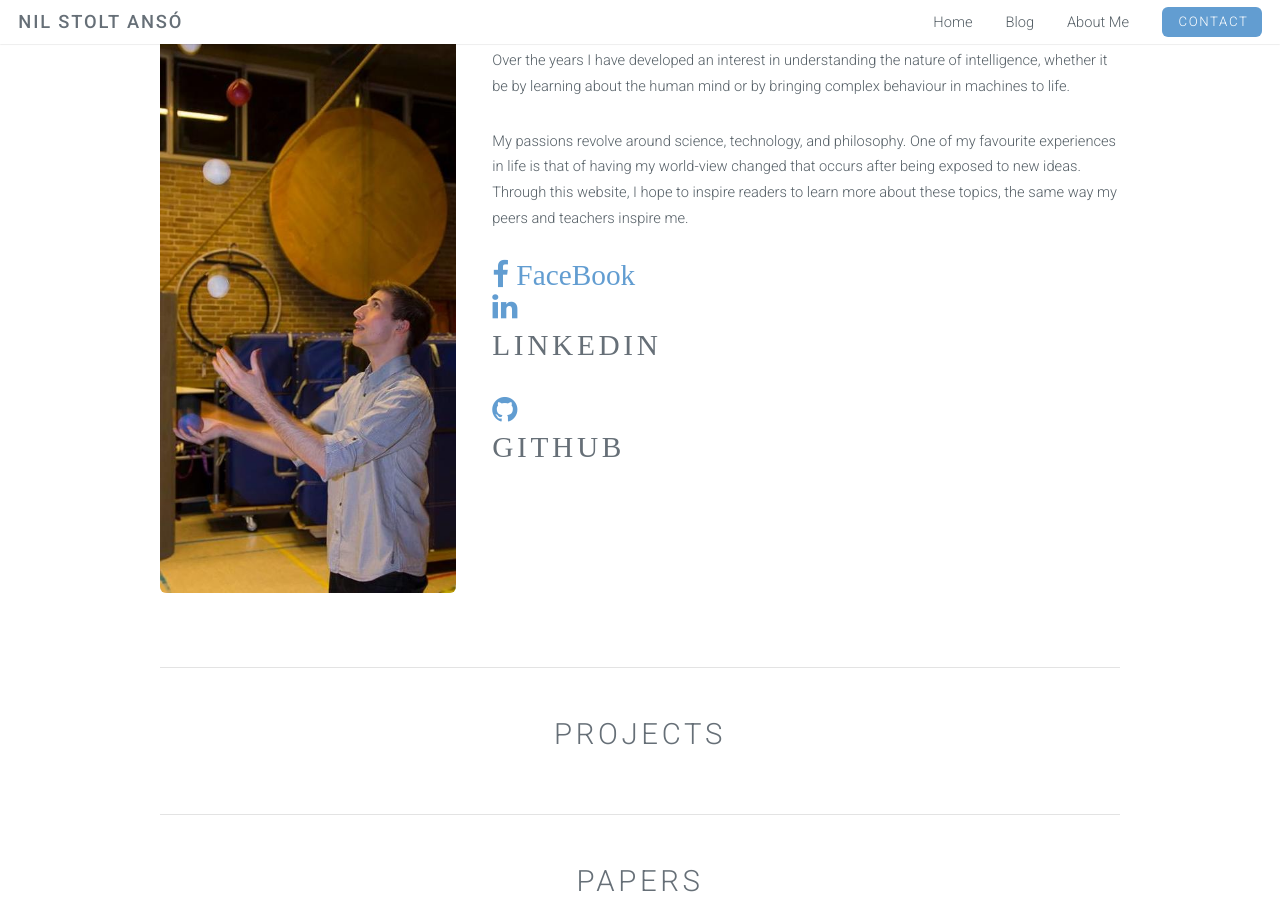
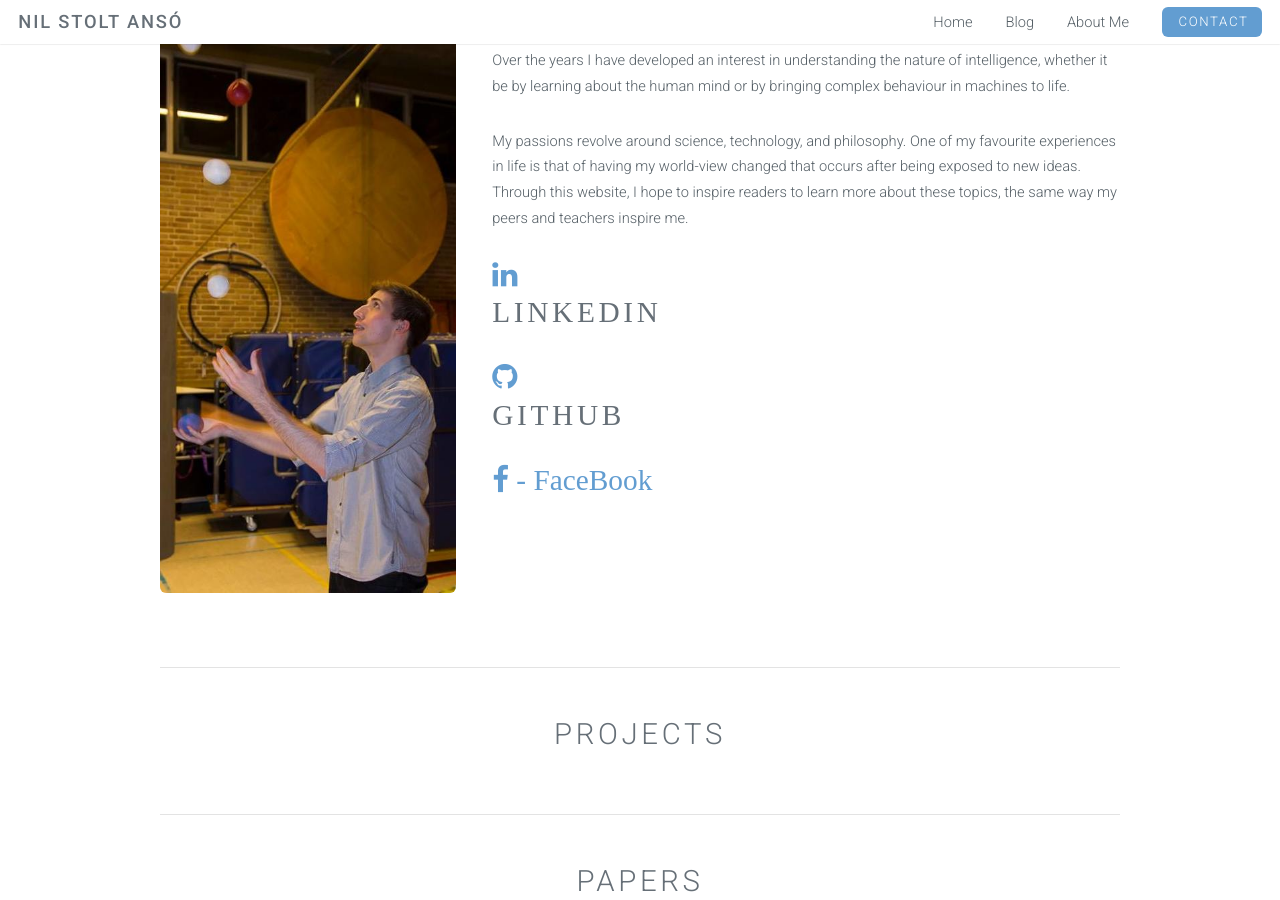
Before and after one commit to NILOIDE/NILOIDE.github.io, a Jekyll site: the page built from About-Me.html, in a window 1280 px wide and 900 px high, scrolled down 381 px. Built offline with Jekyll 4.4.1, drawn with Linux system fonts in a browser that asks for light colours.

Commit message:
Messing with the social media buttons again

```diff
--- a/About-Me.html
+++ b/About-Me.html
@@ -23,17 +23,6 @@ layout: default
                     <p>I am a student at the Artificial Intelligence Master's programme at the University of Amsterdam. Over the years I have developed an interest in understanding the nature of intelligence, whether it be by learning about the human mind or by bringing complex behaviour in machines to life.</p>
                     <p>My passions revolve around science, technology, and philosophy. One of my favourite experiences in life is that of having my world-view changed that occurs after being exposed to new ideas. Through this website, I hope to inspire readers to learn more about these topics, the same way my peers and teachers inspire me. </p>
                 </section>
-                {% if site.facebook_username %}
-                <div>
-                    <span style="font-size: 2em;">
-                        <a href="https://www.facebook.com/{{ site.facebook_username }}">
-                            <div class="fa fa-facebook">
-                                FaceBook
-                            </div>
-                        </a>
-                    </span>
-                </div>
-                {% endif %}
                 <section>
                 {% if site.linkedin_username %}
                     <span style="font-size: 2em;">
@@ -56,6 +45,17 @@ layout: default
                     </span>
                 {% endif %}
                 </section>
+                {% if site.facebook_username %}
+                <section>
+                    <span style="font-size: 2em;">
+                        <a href="https://www.facebook.com/{{ site.facebook_username }}">
+                            <div class="fa fa-facebook">
+                                - FaceBook
+                            </div>
+                        </a>
+                    </span>
+                </section>
+                {% endif %}
             </div>
         </div>
     </div>
```
